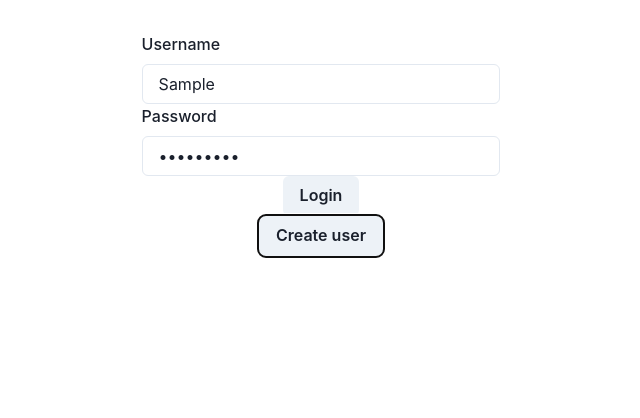
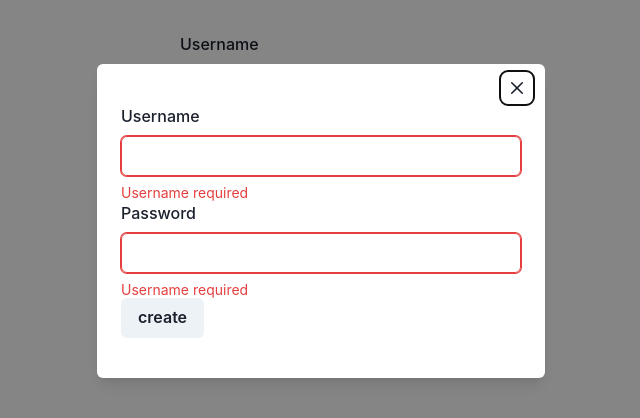
Before and after one commit to davidhuertado/library-frontend, a React (Vite) app: page / in a window 1280 px wide. Both pictures are taken after typing "Sample", "Sample123" into the empty fields and a click on the button "Create user". Shown: the top 418 px of the page, without its empty margins (319-959 px from the left). Built offline with nearby package versions, Linux system fonts and the light colour scheme.

Commit message:
Refactor

```diff
--- a/src/App.tsx
+++ b/src/App.tsx
@@ -1,17 +1,10 @@
 import React, { useState, useEffect } from 'react';
-import {
-  FormControl,
-  FormLabel,
-  FormErrorMessage,
-  FormHelperText,
-  Input,
-  Button,
-} from '@chakra-ui/react';
+import { Button, useDisclosure } from '@chakra-ui/react';
 import LoginForm from './UI/LoginForm';
 import Notification from './UI/Notification';
 import BookCard from './UI/BookCard';
-import Form from './UI/Form';
-// import Input from './UI/Input';
+import ModalForm from './UI/ModalForm';
+import CreateUserForm from './UI/CreateUserForm';
 
 import loginServices from './services/login.service';
 import booksServices from './services/book.service';
@@ -31,6 +24,13 @@ function App() {
   const [error, setError] = useState('');
   const [notification, setNotification] = useState('');
 
+  //For create user Modal
+  const {
+    isOpen: isCreateUserOpen,
+    onOpen: onCreateUserOpen,
+    onClose: onCreateUserClose,
+  } = useDisclosure();
+
   useEffect(() => {
     const fetchBooks = async () => {
       const data = await booksServices.getAll();
@@ -46,7 +46,7 @@ function App() {
             token: string;
             id: string;
           };
-        }) => book.user.username === user.username
+        }) => book.user.username === user!.username
       );
       setBooks(filteredByUser);
       console.log(data);
@@ -55,13 +55,6 @@ function App() {
 
     if (user) fetchBooks();
   }, [user]);
-
-  const handleUsernameChange = (e: React.ChangeEvent<HTMLInputElement>) => {
-    setUsername(e.target.value);
-  };
-  const handlePasswordChange = (e: React.ChangeEvent<HTMLInputElement>) => {
-    setPassword(e.target.value);
-  };
 
   const handleLogin = async (e: React.FormEvent<HTMLFormElement>) => {
     try {
@@ -77,71 +70,44 @@ function App() {
       setUsername('');
       setPassword('');
     } catch (error) {
-      console.error(error);
+      setUsername('');
+      setPassword('');
       setError('invalid username or password');
       setTimeout(() => {
         setError('');
       }, 5000);
     }
   };
+
   if (!user) {
     return (
       <div className="App">
+        {/* modal for creating user */}
+        <ModalForm
+          isOpen={isCreateUserOpen}
+          onOpen={onCreateUserClose}
+          onClose={onCreateUserClose}
+          bodyContent={<CreateUserForm onCloseFunc={onCreateUserClose} />}
+        />
         {notification ? (
           <Notification status="sucess" message={notification} />
         ) : null}
         {error ? <Notification status="error" message={error} /> : null}
-        {/* <LoginForm
+        <LoginForm
           username={username}
           password={password}
-          handleUsernameChange={handleUsernameChange}
-          handlePasswordChange={handlePasswordChange}
+          setUsername={setUsername}
+          setPassword={setPassword}
           handleSubmit={handleLogin}
-        /> */}
-        <FormControl>
-          <form onSubmit={(e) => handleLogin(e)}>
-            <FormLabel>Username</FormLabel>
-            <Input
-              type="text"
-              value={username}
-              onChange={handleUsernameChange}
-            />
-            <FormLabel>Password</FormLabel>
-            <Input
-              type="password"
-              value={password}
-              onChange={handlePasswordChange}
-            />
-            <Button type="submit">Login</Button>
-          </form>
-        </FormControl>
-        <Button>Create user</Button>
-        {/*//   <Input
-        //     type="text"
-        //     name="Username"
-        //     labelText="Username"
-        //     value={username}
-        //     onChange={handleUsernameChange}
-        //   />
-        //   <Input
-        //     type="password"
-        //     name="Password"
-        //     labelText="Password"
-        //     value={password}
-        //     onChange={handlePasswordChange}
-        //   />
-        // </Form>
-        */}
+        />
+
+        <Button onClick={onCreateUserOpen}>Create user</Button>
       </div>
     );
   }
 
   return (
     <div className="App">
-      {/* {notification ? (
-        <Notification status="sucess" message={notification} />
-      ) : null}
-      {error ? <Notification status="error" message={error} /> : null} */}
       {books.map(({ title, author, year, read }) => {
         return (
           <BookCard title={title} author={author} year={year} read={read} />
--- /dev/null
+++ b/src/UI/CreateUserForm/index.tsx
@@ -0,0 +1,67 @@
+import React, { FormEvent, useState } from 'react';
+
+import {
+  FormControl,
+  FormLabel,
+  Input,
+  FormErrorMessage,
+  Box,
+} from '@chakra-ui/react';
+import Form from '../Form';
+import userService from '../../services/user.service';
+
+interface CreateUserFormProps {
+  onCloseFunc: () => void;
+}
+
+const CreateUserForm = ({ onCloseFunc }: CreateUserFormProps) => {
+  const [newUsername, setNewUsername] = useState('');
+  const [newPassword, setNewPassword] = useState('');
+
+  const handleCreateUserSubmit = async (e: FormEvent<HTMLFormElement>) => {
+    try {
+      e.preventDefault();
+      const newUser = await userService.create({
+        username: newUsername,
+        password: newPassword,
+      });
+      console.log(newUser);
+      setNewUsername('');
+      setNewPassword('');
+      onCloseFunc();
+    } catch (err) {
+      console.error(err);
+    }
+  };
+
+  const isErrorUser = newUsername === '';
+  const isErrorPassword = newPassword === '';
+  return (
+    <Form buttonText="create" onSubmitFunc={handleCreateUserSubmit}>
+      <Box>
+        <FormControl isInvalid={isErrorUser}>
+          <FormLabel>Username</FormLabel>
+          <Input
+            type="text"
+            value={newUsername}
+            onChange={(e) => setNewUsername(e.target.value)}
+          />
+          <FormErrorMessage>Username required</FormErrorMessage>
+        </FormControl>
+      </Box>
+      <Box>
+        <FormControl isInvalid={isErrorPassword}>
+          <FormLabel>Password</FormLabel>
+          <Input
+            type="password"
+            value={newPassword}
+            onChange={(e) => setNewPassword(e.target.value)}
+          />
+          <FormErrorMessage>Username required</FormErrorMessage>
+        </FormControl>
+      </Box>
+    </Form>
+  );
+};
+
+export default CreateUserForm;
--- a/src/UI/Form/index.tsx
+++ b/src/UI/Form/index.tsx
@@ -1,5 +1,5 @@
 import React from 'react';
-import { Button } from '@chakra-ui/react';
+import { Button, Box } from '@chakra-ui/react';
 
 interface FormProps {
   children: React.ReactNode;
@@ -9,11 +9,14 @@ interface FormProps {
 
 const Form = ({ children, buttonText, onSubmitFunc }: FormProps) => {
   return (
-    <form onSubmit={(e) => onSubmitFunc(e)}>
-      {children}
-      <button type="submit">{buttonText}</button>
-      <Button type="submit">{buttonText}</Button>
-    </form>
+    <Box>
+      <form onSubmit={(e) => onSubmitFunc(e)}>
+        <Box>{children}</Box>
+        <Box>
+          <Button type="submit">{buttonText}</Button>
+        </Box>
+      </form>
+    </Box>
   );
 };
 
--- /dev/null
+++ b/src/UI/InputForm/index.tsx
@@ -0,0 +1,24 @@
+// import React from 'react';
+import { Input, FormLabel } from '@chakra-ui/react';
+
+interface InputFormProps {
+  labelText: string;
+  type: string;
+  value: string;
+  onChangeFunc: (e: React.ChangeEvent<HTMLInputElement>) => void;
+}
+const InputForm = ({
+  labelText,
+  type,
+  value,
+  onChangeFunc,
+}: InputFormProps) => {
+  return (
+    <>
+      <FormLabel>{labelText}</FormLabel>
+      <Input type={type} value={value} onChange={onChangeFunc} />
+    </>
+  );
+};
+
+export default InputForm;
--- a/src/UI/LoginForm/index.tsx
+++ b/src/UI/LoginForm/index.tsx
@@ -1,41 +1,58 @@
 import React from 'react';
-import Input from '../Input';
+// import Input from '../InputForm';
+import Form from '../Form';
+import {
+  FormControl,
+  FormLabel,
+  FormErrorMessage,
+  Input,
+  Box,
+} from '@chakra-ui/react';
 
 interface LoginFormProps {
   username: string;
   password: string;
-  // setUser: React.Dispatch<React.SetStateAction<string>>;
-  // setPassword: React.Dispatch<React.SetStateAction<string>>;
-  handleUsernameChange: (e: React.ChangeEvent<HTMLInputElement>) => void;
-  handlePasswordChange: (e: React.ChangeEvent<HTMLInputElement>) => void;
+  setUsername: React.Dispatch<React.SetStateAction<string>>;
+  setPassword: React.Dispatch<React.SetStateAction<string>>;
+  // handleUsernameChange: (e: React.ChangeEvent<HTMLInputElement>) => void;
+  // handlePasswordChange: (e: React.ChangeEvent<HTMLInputElement>) => void;
   handleSubmit: (e: React.FormEvent<HTMLFormElement>) => void;
 }
 
 const LoginForm = ({
   username,
   password,
-  handleUsernameChange,
-  handlePasswordChange,
   handleSubmit,
+  setUsername,
+  setPassword,
 }: LoginFormProps): JSX.Element => {
+  const isErrorUsername = username === '';
+  const isErrorPassword = password === '';
   return (
-    <form className="form form--login" onSubmit={(e) => handleSubmit(e)}>
+    <Form buttonText="Log In" onSubmitFunc={handleSubmit}>
+      <Box>
+        <FormControl isInvalid={isErrorUsername}>
+          <FormLabel>Username</FormLabel>
           <Input
             type="text"
-        name="Username"
-        labelText="Username"
             value={username}
-        onChange={handleUsernameChange}
+            onChange={(e) => setUsername(e.target.value)}
           />
+          <FormErrorMessage>Username required</FormErrorMessage>
+        </FormControl>
+      </Box>
+      <Box>
+        <FormControl isInvalid={isErrorPassword}>
+          <FormLabel>Password</FormLabel>
           <Input
             type="password"
-        name="Password"
-        labelText="Password"
             value={password}
-        onChange={handlePasswordChange}
+            onChange={(e) => setPassword(e.target.value)}
           />
-      <button type="submit">Login</button>
-    </form>
+          <FormErrorMessage>Password required</FormErrorMessage>
+        </FormControl>
+      </Box>
+    </Form>
   );
 };
 export default LoginForm;
--- /dev/null
+++ b/src/UI/ModalForm/index.tsx
@@ -0,0 +1,45 @@
+import React from 'react';
+import {
+  Modal,
+  ModalOverlay,
+  ModalContent,
+  ModalHeader,
+  ModalFooter,
+  ModalBody,
+  ModalCloseButton,
+  Button,
+} from '@chakra-ui/react';
+import Form from '../Form';
+
+interface ModalFormProps {
+  isOpen: boolean;
+  onOpen: () => void;
+  onClose: () => void;
+  headerContent?: React.ReactNode;
+  bodyContent?: React.ReactNode;
+  buttonText?: string;
+}
+
+const ModalForm = ({
+  onOpen,
+  onClose,
+  isOpen,
+  headerContent,
+  bodyContent,
+}: ModalFormProps) => {
+  return (
+    <Modal isOpen={isOpen} onClose={onClose}>
+      <ModalOverlay />
+      <ModalContent>
+        <ModalHeader>
+          {headerContent}
+          <ModalCloseButton />
+        </ModalHeader>
+        <ModalBody>{bodyContent}</ModalBody>
+        <ModalFooter></ModalFooter>
+      </ModalContent>
+    </Modal>
+  );
+};
+
+export default ModalForm;
--- a/src/services/user.service.ts
+++ b/src/services/user.service.ts
@@ -5,7 +5,7 @@ axios.defaults.baseURL = `http://localhost:3003`;
 const create = async (userData: { username: string; password: string }) => {
   const response = await axios.post(baseUrl, userData);
 
-  return response;
+  return response.data;
 };
 
 export default { create };
```
Also changed, not shown: src/UI/LoginForm/Input/index.tsx (deleted, +0 -31 lines). Lines whose indentation alone changed are shown as unchanged.
